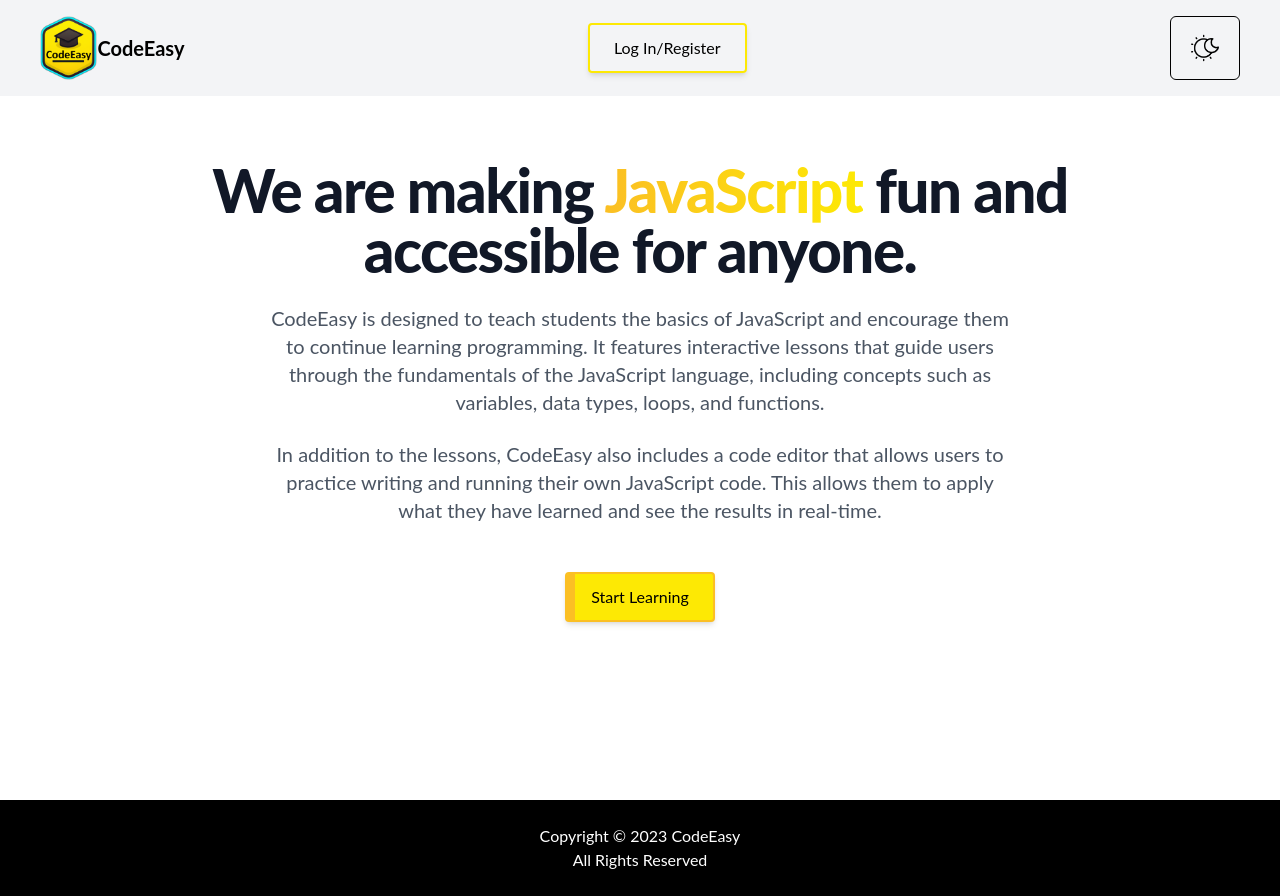
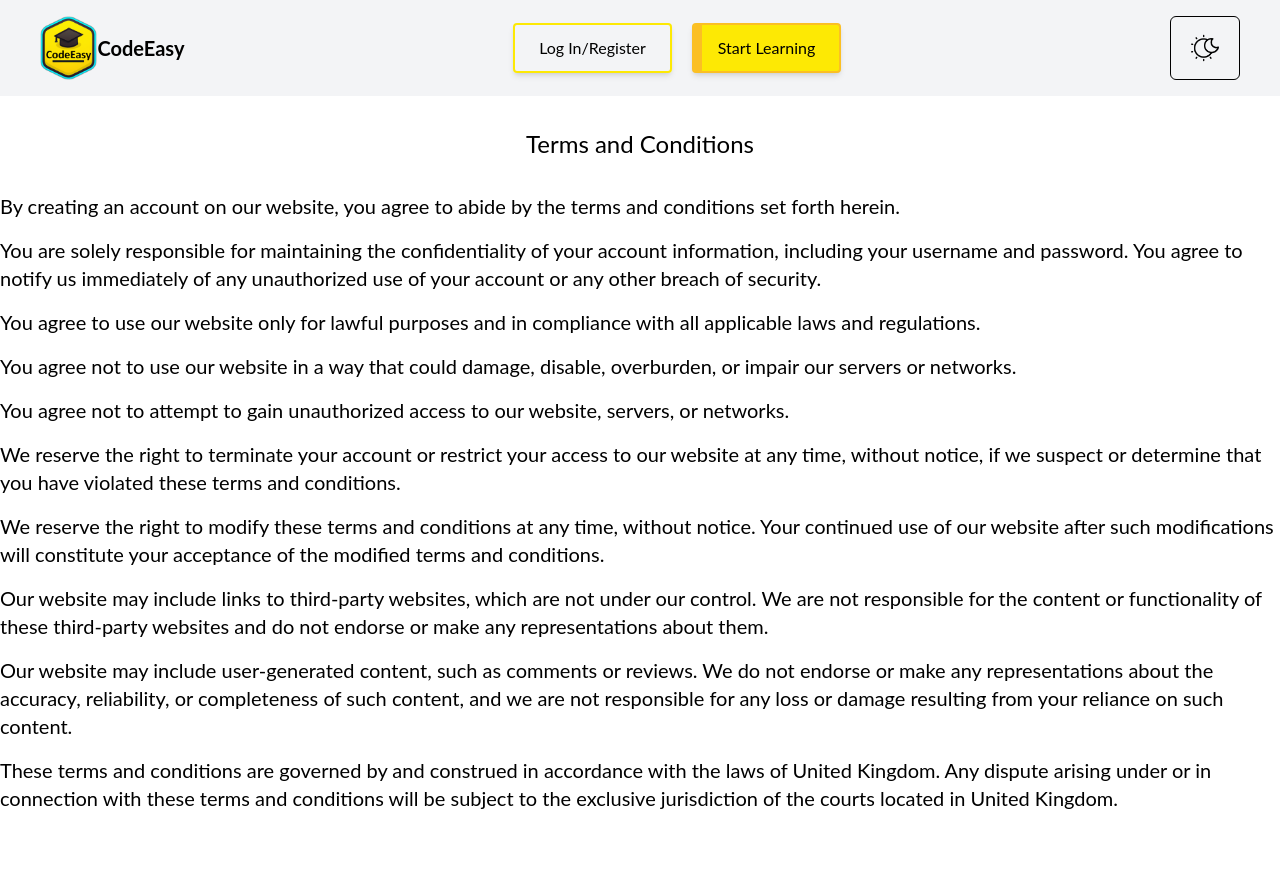
Before and after one commit to Gumexik/CodeEasy-Outdated, a React (Create React App) app in the folder codeeasy/: page /terms in a window 1280 px wide. Before the commit this address led to /. After the commit the page ends 812 px from the top, so only its background shows below. Built offline with nearby package versions, Linux system fonts and the light colour scheme; no server answers.

Commit message:
clog fixed

```diff
--- a/codeeasy/src/App.js
+++ b/codeeasy/src/App.js
@@ -10,6 +10,7 @@ import ProtectedRoute from "./protectedRoutes/ProtectedRoute";
 import SingleProjectPage from "./pages/SingleProjectPage";
 import Loader from "./components/Loader";
 import Navigation from "./components/Navigation";
+import TermsAndConditions from "./pages/TermsAndConditions";
 
 function App() {
 	const localTheme = localStorage.getItem("Mode");
@@ -64,6 +65,7 @@ function App() {
 					<Routes>
 						<Route exact path='/' element={<LandingPage />} />
 						<Route path='/learn' element={<MainApp />} />
+						<Route path='/terms' element={<TermsAndConditions />} />
 
 						<Route
 							path='/profile'
--- a/codeeasy/src/Lessons.json
+++ b/codeeasy/src/Lessons.json
@@ -3,7 +3,7 @@
 		{
 			"name": "0. Intro",
 			"description": "Why should you learn JavaScript?\nJavascript is one of the main languages for web development.\nIt is the programming language that allows you to build websites and web applications.",
-			"code": "// Like this: \n\nlet x; \nconst y = 10; \n\n document.getElementById(\"test_script\").innerHTML = \"works!\""
+			"code": "<h2>My First JavaScript</h2>\n<button type=\"button\"\nonclick=\"document.getElementById('demo').innerHTML = Date()\">Click me to display Date and Time.</button><p id=\"demo\"></p>"
 		},
 		{
 			"name": "1. Variables",
--- a/codeeasy/src/components/AppFeatures.jsx
+++ b/codeeasy/src/components/AppFeatures.jsx
@@ -3,8 +3,9 @@ import CodeEditor from "@uiw/react-textarea-code-editor";
 import userContext from "../context/userContext";
 const AppFeatures = ({ lesson }) => {
 	const { theme } = useContext(userContext);
-	const [js, setJs] = useState("");
+	const [code, setCode] = useState("");
 	const [srcDoc, setSrcDoc] = useState(` `);
+	const [logs, setLogs] = useState([]);
 
 	useEffect(() => {
 		const timeOut = setTimeout(() => {
@@ -13,24 +14,37 @@ const AppFeatures = ({ lesson }) => {
 				<!DOCTYPE html>
 				<html>
 				<body>
-
-				<h2>My First JavaScript</h2>
-
-				<button type="button"
-				onclick="document.getElementById('demo').innerHTML = Date()">
-				Click me to display Date and Time.</button>
-
-				<p id="demo"></p>
-
-
-                <script>${js}</script>
+				<script>
+				// Save the current console log function in case we need it.
+				const _log = console.log;
+				// Override the console
+				console.log = function(...rest) {
+				  // window.parent is the parent frame that made this window
+				  window.parent.postMessage(
+					{
+					  source: 'iframe',
+					  message: rest,
+					},
+					'*'
+				  );
+				  // Finally applying the console statements to saved instance earlier
+				  _log.apply(console, arguments);
+				};
+				</script>
+				${code}
 				</body>
               </html>
             `
 			);
 		}, 250);
 		return () => clearTimeout(timeOut);
-	}, [js]);
+	}, [code]);
+
+	window.addEventListener("message", function (response) {
+		if (response.data && response.data.source === "iframe") {
+			setLogs([...logs, ...response.data.message]);
+		}
+	});
 
 	return (
 		<div className='md:flex md:flex-row w-full h-full md:h-[calc(100vh-96px)]'>
@@ -53,9 +67,9 @@ const AppFeatures = ({ lesson }) => {
 				<div className='h-full'>
 					<CodeEditor
 						value={lesson.code}
-						language='js'
-						placeholder='Please enter JS code.'
-						onChange={(e) => setJs(e.target.value)}
+						language='html'
+						placeholder='Please enter code here.'
+						onChange={(e) => setCode(e.target.value)}
 						data-color-mode={theme === "dark" ? "dark" : "light"}
 						className='text-lg  border-black rounded p-4 h-full w-full resize-none focus:outline-none'
 					/>
@@ -63,13 +77,20 @@ const AppFeatures = ({ lesson }) => {
 			</div>
 			<div className='md:w-1/2 p-4 dark:text-white flex justify-between flex-col'>
 				<iframe
+					id='myIframe'
 					sandbox='allow-scripts'
 					srcDoc={srcDoc}
-					title='JavaScript Iframe'
+					title='Iframe'
 					className='md:h-3/4 h-80 w-full rounded-t bg-[#f3f4f6] border border-black dark:border dark:bg-gray-600 dark:text-white dark:border-gray-500'
 				></iframe>
-				<div className='md:h-1/4 w-full rounded-b border dark:border-gray-500 border-black bg-[#f3f4f6] dark:bg-gray-900 p-2'>
-					<p>&gt; console</p>
+				<div
+					id='console-container'
+					className='md:h-1/4 w-full overflow-y-scroll rounded-b border dark:border-gray-500 border-black bg-[#f3f4f6] dark:bg-gray-900 p-2'
+				>
+					<p>&gt; Output</p>
+					{logs.map((log, idx) => (
+						<p key={idx}>&gt; {log}</p>
+					))}
 				</div>
 			</div>
 		</div>
--- a/codeeasy/src/components/LearnBtn.jsx
+++ b/codeeasy/src/components/LearnBtn.jsx
@@ -1,4 +1,3 @@
-import React from "react";
 import { Link } from "react-router-dom";
 
 const LearnBtn = () => {
@@ -6,7 +5,8 @@ const LearnBtn = () => {
 		window.location.pathname === "/" ||
 		window.location.pathname === "/profile" ||
 		window.location.pathname === "/projects" ||
-		window.location.pathname === "/newproject"
+		window.location.pathname === "/newproject" ||
+		window.location.pathname === "/terms"
 	) {
 		return (
 			<Link
--- a/codeeasy/src/components/Register.jsx
+++ b/codeeasy/src/components/Register.jsx
@@ -140,6 +140,12 @@ const Register = ({ setRegister, setShowModal }) => {
 						Sign In
 					</button>
 				</p>
+				<p className='text-center text-xs dark:text-white text-gray-700 mt-6'>
+					By creating a new account you accept our{" "}
+					<a href='/terms' className='text-[#fde904]'>
+						Terms and Conditions
+					</a>
+				</p>
 			</div>
 		</div>
 	);
--- /dev/null
+++ b/codeeasy/src/pages/TermsAndConditions.jsx
@@ -0,0 +1,67 @@
+import React from "react";
+
+const TermsAndConditions = () => {
+	return (
+		<div className='md:h-[calc(100vh-96px)] md:max-w-7xl mx-auto w-full dark:text-white text-xl px-4 md:px-0 md:mb-0 mb-10 text-center'>
+			<h1 className='py-8 text-2xl'>Terms and Conditions</h1>
+
+			<ol className='list-decimal flex flex-col text-start gap-4'>
+				<li>
+					By creating an account on our website, you agree to abide by the terms
+					and conditions set forth herein.
+				</li>
+				<li>
+					You are solely responsible for maintaining the confidentiality of your
+					account information, including your username and password. You agree
+					to notify us immediately of any unauthorized use of your account or
+					any other breach of security.
+				</li>
+				<li>
+					You agree to use our website only for lawful purposes and in
+					compliance with all applicable laws and regulations.
+				</li>
+				<li>
+					You agree not to use our website in a way that could damage, disable,
+					overburden, or impair our servers or networks.
+				</li>
+				<li>
+					You agree not to attempt to gain unauthorized access to our website,
+					servers, or networks.
+				</li>
+
+				<li>
+					We reserve the right to terminate your account or restrict your access
+					to our website at any time, without notice, if we suspect or determine
+					that you have violated these terms and conditions.
+				</li>
+				<li>
+					We reserve the right to modify these terms and conditions at any time,
+					without notice. Your continued use of our website after such
+					modifications will constitute your acceptance of the modified terms
+					and conditions.
+				</li>
+				<li>
+					Our website may include links to third-party websites, which are not
+					under our control. We are not responsible for the content or
+					functionality of these third-party websites and do not endorse or make
+					any representations about them.
+				</li>
+				<li>
+					Our website may include user-generated content, such as comments or
+					reviews. We do not endorse or make any representations about the
+					accuracy, reliability, or completeness of such content, and we are not
+					responsible for any loss or damage resulting from your reliance on
+					such content.
+				</li>
+				<li>
+					These terms and conditions are governed by and construed in accordance
+					with the laws of United Kingdom. Any dispute arising under or in
+					connection with these terms and conditions will be subject to the
+					exclusive jurisdiction of the courts located in United Kingdom.
+				</li>
+			</ol>
+		</div>
+	);
+};
+
+export default TermsAndConditions;
```
